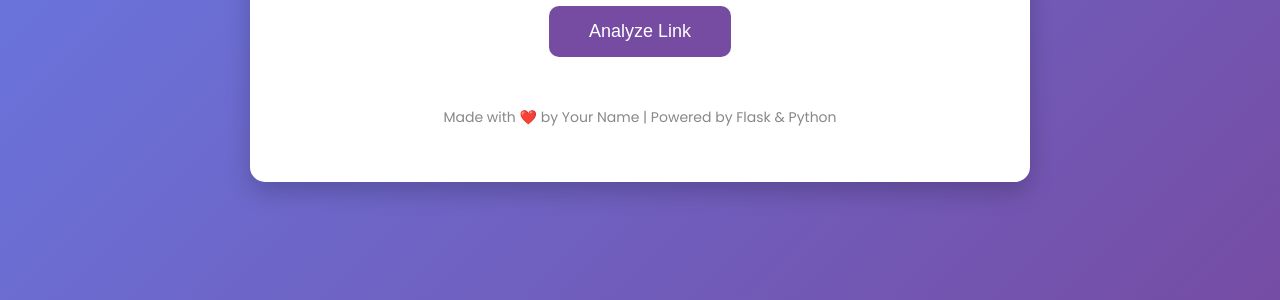
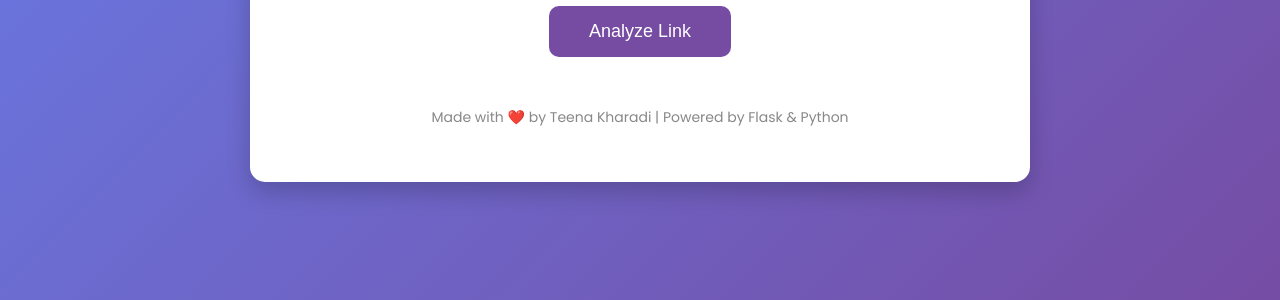
Before and after one commit to teena7662/phishinglink, a Flask app: page / in a window 1280 px wide. Shown: the part 435-735 px from the top of the page. Run offline with Flask 2, Linux system fonts and the light colour scheme.

Commit message:
Update index.html

```diff
--- a/templates/index.html
+++ b/templates/index.html
@@ -15,7 +15,7 @@
         <button type="submit">Analyze Link</button>
     </form>
     <footer>
-      <p>Made with ❤️ by Your Name | Powered by Flask & Python</p>
+      <p>Made with ❤️ by Teena Kharadi | Powered by Flask & Python</p>
     </footer>
 </div>
 </body>
```
